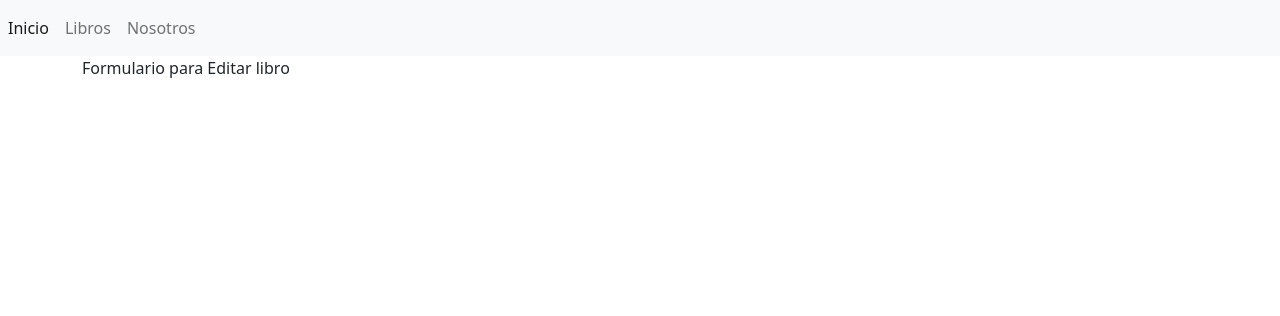
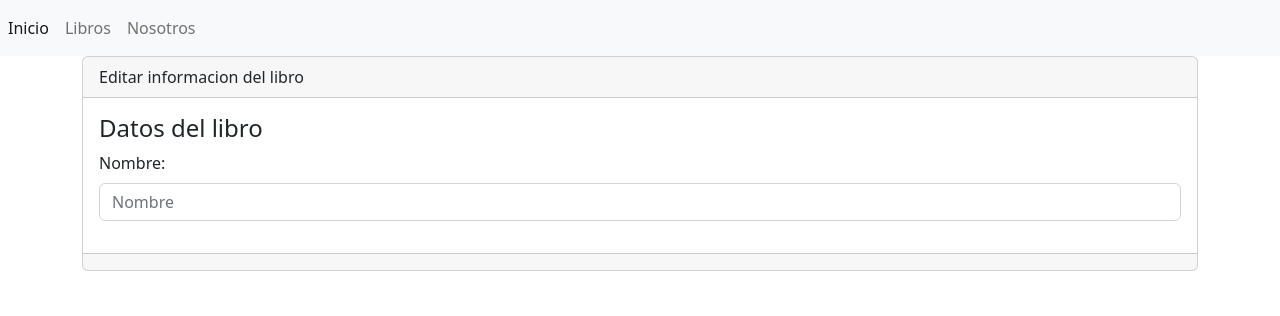
Before and after one commit to msp07kjp/sistema, a Django app: template libreria/templates/libros/editar.html in a window 1280 px wide. Shown: the top 316 px of the page. Run offline with Django 4.2, Linux system fonts and the light colour scheme; the template is opened without the code that fills it, so the values that code supplies are empty.

Commit message:
boton editar

```diff
--- a/libreria/templates/libros/editar.html
+++ b/libreria/templates/libros/editar.html
@@ -1,5 +1,16 @@
 {% extends "base.html"%}
 {% block titulo %} Editar Libro {% endblock %}
 {% block contenido %}
-Formulario para Editar libro
+<div class="card">
+    <div class="card-header">
+        Editar informacion del libro
+    </div>
+    <div class="card-body">
+        <h4 class="card-title">Datos del libro</h4>
+        {%  include 'libros/form.html'%}
+    </div>
+    <div class="card-footer text-muted">
+
+    </div>
+</div>
 {% endblock %}
--- a/libreria/templates/libros/index.html
+++ b/libreria/templates/libros/index.html
@@ -24,7 +24,10 @@
                         <td>Django con Phython</td>
                         <td>Imagen.jpg</td>
                         <td>Libro que habla sobre el framework que habla de Django</td>
-                        <td>Editar | borrar</td>
+                        <td>
+                            <a name="" id="" class="btn btn-info" href="#{% url 'editar'%}" role="button">Editar</a>
+                            <a name="" id="" class="btn btn-danger" href="#" role="button">Borrar</a>
+                        </td>
                     </tr>
 
                 </tbody>
--- a/libreria/urls.py
+++ b/libreria/urls.py
@@ -5,4 +5,5 @@ urlpatterns = [
     path('nosotros/', views.nosotros, name='nosotros'),
     path('libros/', views.libros, name='libros'),
     path('libros/crear', views.crear, name='crear'),
+    path('libros/editar', views.editar, name='editar'),
 ]
--- a/libreria/views.py
+++ b/libreria/views.py
@@ -11,3 +11,5 @@ def libros(request):
     return render(request, "libros/index.html")
 def crear(request):
     return render(request, "libros/crear.html")
+def editar(request):
+    return render(request, "libros/editar.html")
```
